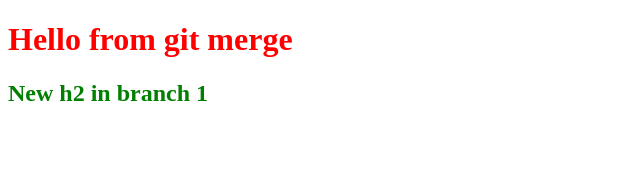
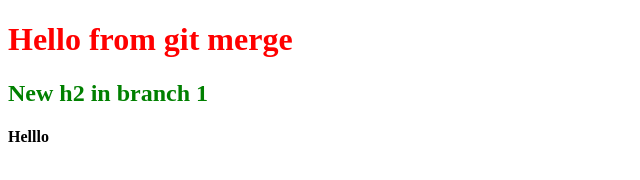
Before and after one commit to Thapsamit/gittutscomd, a plain HTML site: page index.html in a window 1280 px wide. Shown: the full height of the page, 0-640 px from the left. Drawn offline with Linux system fonts and the light colour scheme.

Commit message:
trying for merge conflict

```diff
--- a/index.html
+++ b/index.html
@@ -10,6 +10,7 @@
 <body>
     <h1>Hello from git merge</h1>
     <h2>New h2 in branch 1</h2>
+    <h4>Helllo</h4>
     <script src="index.js"></script>
 </body>
 </html>
```
